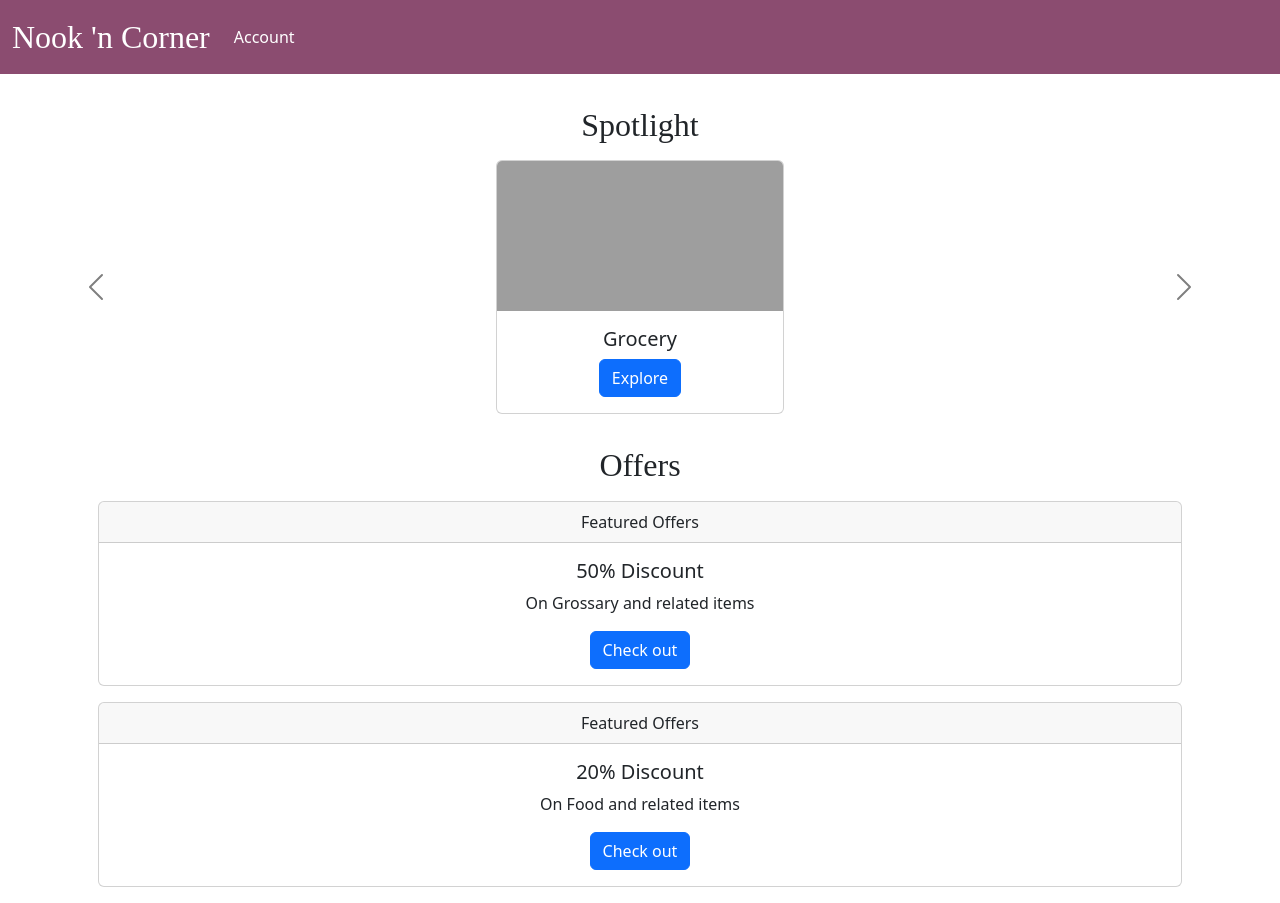
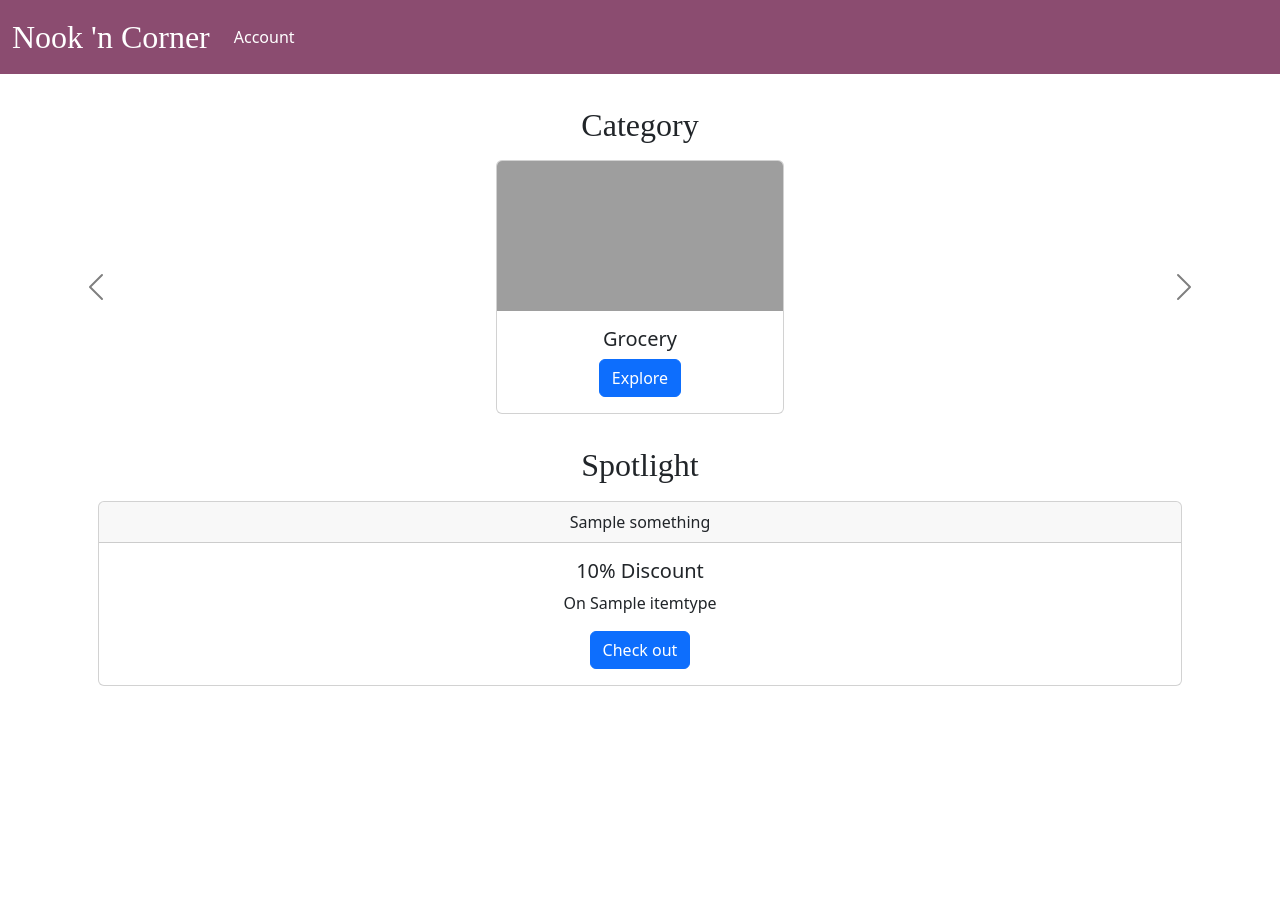
Before and after one commit to gowthamthibhu/nook_n_corner, a Flask app: template templates/home.html in a window 1280 px wide. After the commit the page ends 686 px from the top, so only its background shows below. Run offline with Flask 3, Linux system fonts and the light colour scheme; the template is opened without the code that fills it: most values are stand-ins (such as "Sample title", 1, 10 or a date in 2020); some libraries are stand-ins or nearby versions; some web fonts are replaced; grey boxes are pictures that could not be loaded.

Commit message:
firse ab tak

```diff
--- a/templates/home.html
+++ b/templates/home.html
@@ -25,7 +25,7 @@
       </nav>
 
     <div class="container" style="margin-top: 2pc;" align=center>
-        <h3 style="font-family: DancingScriptBold; font-size: 2em;">Spotlight</h3>
+        <h3 style="font-family: DancingScriptBold; font-size: 2em;">Category</h3>
     </div>
 
     <div align=center style="margin-top: 1pc;">
@@ -88,7 +88,6 @@
         Grocery 70%
       </div>
       <div class="modal-footer">
-        <a class="btn btn-outline-primary" href=""></a>
         <button type="button" class="btn btn-secondary" data-bs-dismiss="modal">Close</button>
       </div>
     </div>
@@ -130,29 +129,21 @@
 </div>
 
     <div class="container" style="margin-top: 2pc;" align=center>
-        <h3 style="font-family: DancingScriptBold; font-size: 2em;">Offers</h3>
+        <h3 style="font-family: DancingScriptBold; font-size: 2em;">Spotlight</h3>
 
         <div>
+          {% for i in something %}
             <div class="card" style="margin: 1pc">
                 <div class="card-header">
-                  Featured Offers
+                  {{ i['discountname'] }}
                 </div>
                 <div class="card-body">
-                  <h5 class="card-title">50% Discount</h5>
-                  <p class="card-text">On Grossary and related items</p>
+                  <h5 class="card-title">{{ i['amount'] }}% Discount</h5>
+                  <p class="card-text">On {{ i['itemtype'] }}</p>
                   <a href="#" class="btn btn-primary">Check out</a>
                 </div>
               </div>
-            <div class="card" style="margin: 1pc">
-                <div class="card-header">
-                  Featured Offers
-                </div>
-                <div class="card-body">
-                  <h5 class="card-title">20% Discount</h5>
-                  <p class="card-text">On Food and related items</p>
-                  <a href="#" class="btn btn-primary">Check out</a>
-                </div>
-              </div>
+          {% endfor %}
         </div>
     </div>
 
```
